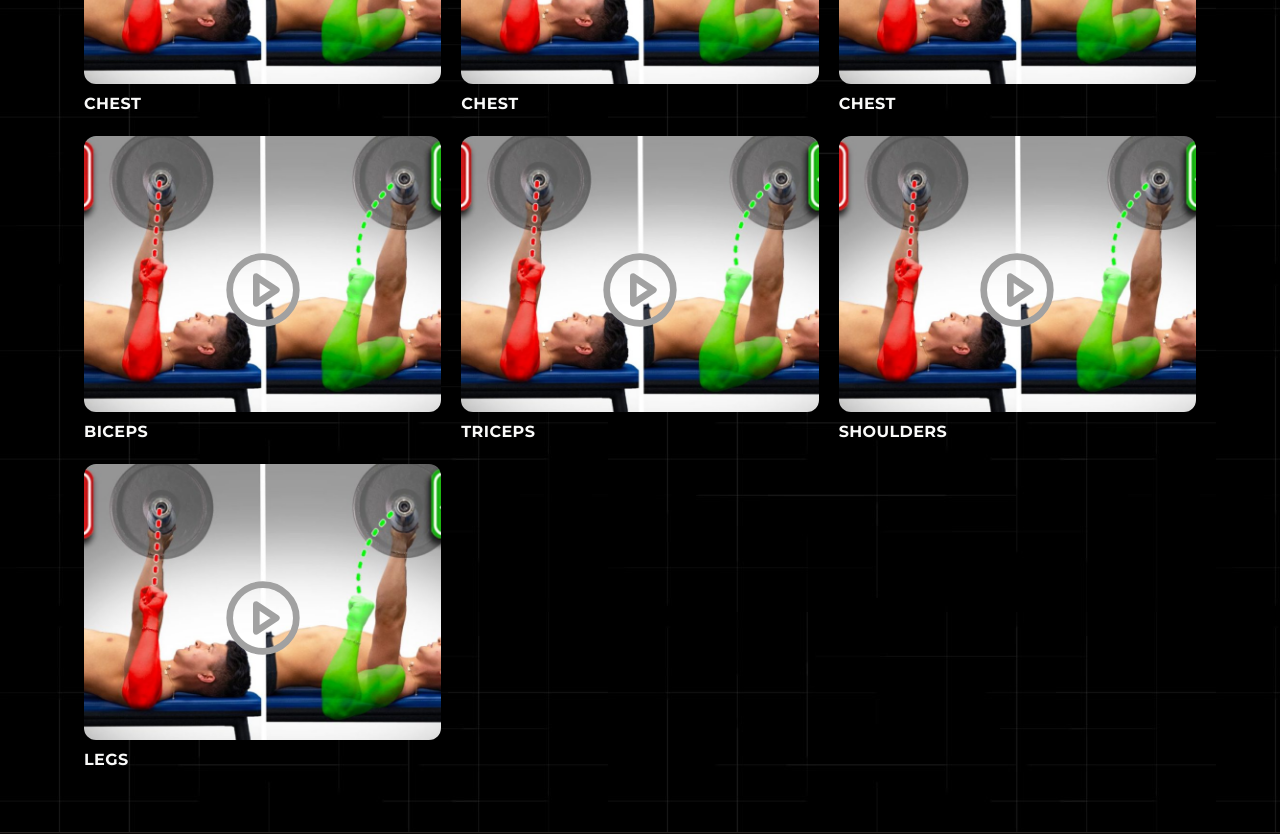
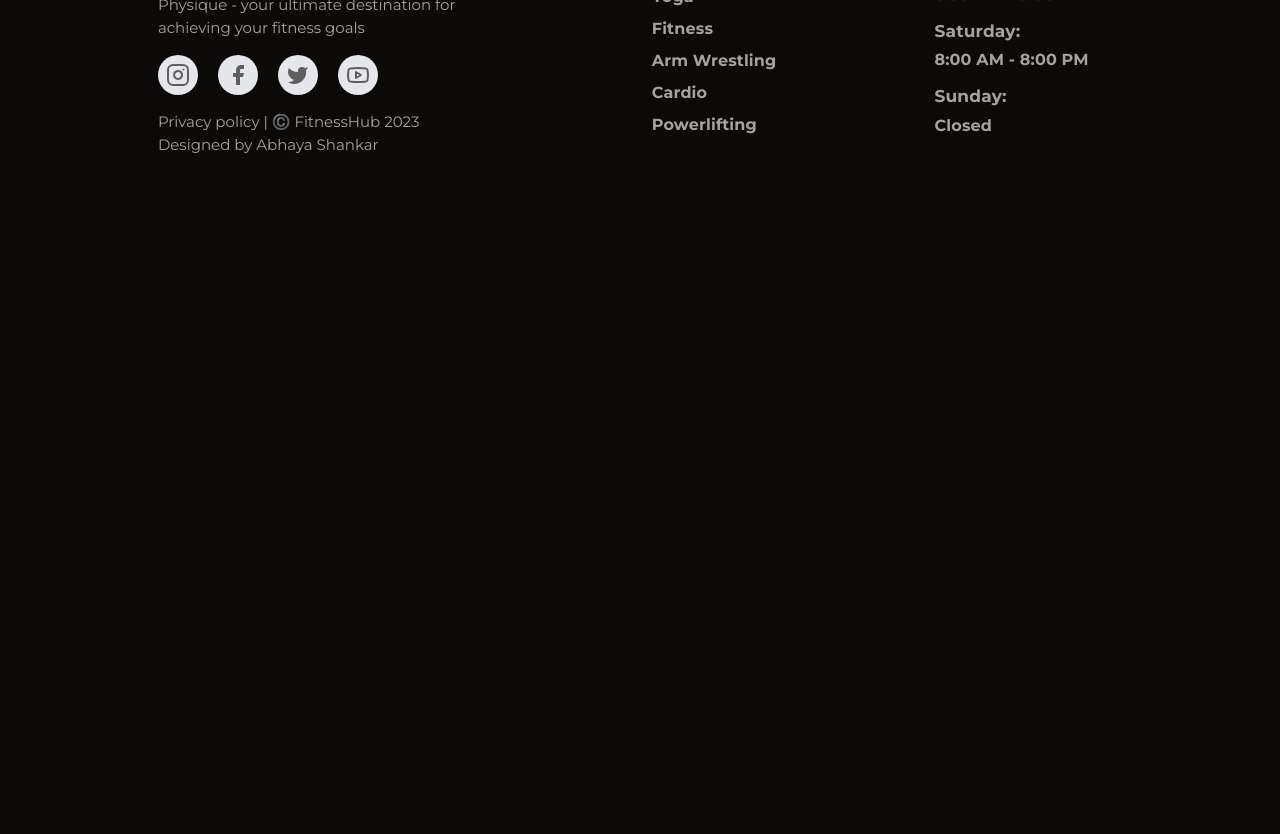
Before and after one commit to AbhayaShankar/Fitness-Hub., a Next.js app: page /exercise/back-squats in a window 1280 px wide. Shown: the part 2220-3054 px from the top of the page. After the commit the page ends 2416 px from the top, so only its background shows below. Built offline with nearby package versions, Linux system fonts and the light colour scheme.

Commit message:
functionality: filter relevant videos

```diff
--- a/app/(routes)/(otherRoutes)/exercise/[slug]/page.tsx
+++ b/app/(routes)/(otherRoutes)/exercise/[slug]/page.tsx
@@ -26,6 +26,7 @@ const SingleExercisePage = ({ params }: { params: { slug: string } }) => {
 
   if (correctExercise.length === 1) {
     const finalExercise = correctExercise[0];
+
     return (
       <SingleExercise
         category={finalExercise.category}
--- a/components/SingleExercisePage.tsx
+++ b/components/SingleExercisePage.tsx
@@ -15,10 +15,15 @@ import {
 } from "./SingleExerciseUtils";
 import VideoReference from "./VideoReference";
 import VideoReferenceList from "../video-references.json";
-import { useState } from "react";
+import { useEffect, useState } from "react";
 
 export const SingleExercise = ({ ...props }: ExerciseDescProps) => {
   const [muscleCategory, setMuscleCategory] = useState("chest");
+
+  useEffect(() => {
+    setMuscleCategory(props.category[0]);
+  }, [muscleCategory]);
+
   return (
     <div className=" p-5 space-y-5">
       <Link href={"/exercise"}>
@@ -123,7 +128,10 @@ export const SingleExercise = ({ ...props }: ExerciseDescProps) => {
           <h3 className="text-center capitalize font-semibold text-lg lg:text-3xl mb-5">
             Video Resources
           </h3>
-          <VideoReference VideoReferenceList={VideoReferenceList.videos} />
+          <VideoReference
+            muscleCategory={muscleCategory}
+            VideoReferenceList={VideoReferenceList.videos}
+          />
         </div>
       </div>
     </div>
--- a/components/VideoReference.tsx
+++ b/components/VideoReference.tsx
@@ -4,23 +4,30 @@ import Image from "next/image";
 import Link from "next/link";
 import React from "react";
 
-const VideoReference = ({
-  VideoReferenceList,
-}: {
+type VideoType = {
   VideoReferenceList: VideoReferenceType[];
-}) => {
+  muscleCategory: string;
+};
+
+const VideoReference = ({ VideoReferenceList, muscleCategory }: VideoType) => {
   // For Filtering out videos of sepcific categories
-  const filteredVideosList = VideoReferenceList.filter(
-    (videos) => videos.category === "chest"
+  const relatedVideos = VideoReferenceList.filter(
+    (videos) => videos.category === muscleCategory
   );
+
+  console.log("Related", relatedVideos);
+
+  const filteredVideosList = relatedVideos.splice(0, 3);
+
+  console.log("Filtered", filteredVideosList);
 
   return (
     <div className="grid place-items-center grid-cols-3 gap-5">
-      {VideoReferenceList.map((video: VideoReferenceType) => (
+      {filteredVideosList.map((video: VideoReferenceType, index) => (
         <Link
           href={video.link}
           target="_blank"
-          key={video.title}
+          key={index}
           className="rounded-xl  cursor-pointer relative"
         >
           <Image
--- a/video-references.json
+++ b/video-references.json
@@ -20,34 +20,6 @@
       "link": "https://www.youtube.com/watch?v=L6SXFAvbmkg&ab_channel=THENX",
       "imgsrc": "bench-press-in-5-steps.jpg",
       "category": "chest"
-    },
-    {
-      "title": "THE BEST HOME CHEST WORKOUT | Body Weight Only.",
-      "desc": "Master the art of bench pressing with precision to sculpt your chest, shoulders, and arms. Don't underestimate the importance of proper form to prevent potential injuries. Discover the simplicity of perfect bench technique in 5 easy steps",
-      "link": "https://www.youtube.com/watch?v=L6SXFAvbmkg&ab_channel=THENX",
-      "imgsrc": "bench-press-in-5-steps.jpg",
-      "category": "biceps"
-    },
-    {
-      "title": "THE BEST HOME CHEST WORKOUT | Body Weight Only.",
-      "desc": "Master the art of bench pressing with precision to sculpt your chest, shoulders, and arms. Don't underestimate the importance of proper form to prevent potential injuries. Discover the simplicity of perfect bench technique in 5 easy steps",
-      "link": "https://www.youtube.com/watch?v=L6SXFAvbmkg&ab_channel=THENX",
-      "imgsrc": "bench-press-in-5-steps.jpg",
-      "category": "triceps"
-    },
-    {
-      "title": "THE BEST HOME CHEST WORKOUT | Body Weight Only.",
-      "desc": "Master the art of bench pressing with precision to sculpt your chest, shoulders, and arms. Don't underestimate the importance of proper form to prevent potential injuries. Discover the simplicity of perfect bench technique in 5 easy steps",
-      "link": "https://www.youtube.com/watch?v=L6SXFAvbmkg&ab_channel=THENX",
-      "imgsrc": "bench-press-in-5-steps.jpg",
-      "category": "shoulders"
-    },
-    {
-      "title": "THE BEST HOME CHEST WORKOUT | Body Weight Only.",
-      "desc": "Master the art of bench pressing with precision to sculpt your chest, shoulders, and arms. Don't underestimate the importance of proper form to prevent potential injuries. Discover the simplicity of perfect bench technique in 5 easy steps",
-      "link": "https://www.youtube.com/watch?v=L6SXFAvbmkg&ab_channel=THENX",
-      "imgsrc": "bench-press-in-5-steps.jpg",
-      "category": "legs"
     }
   ]
 }
```
